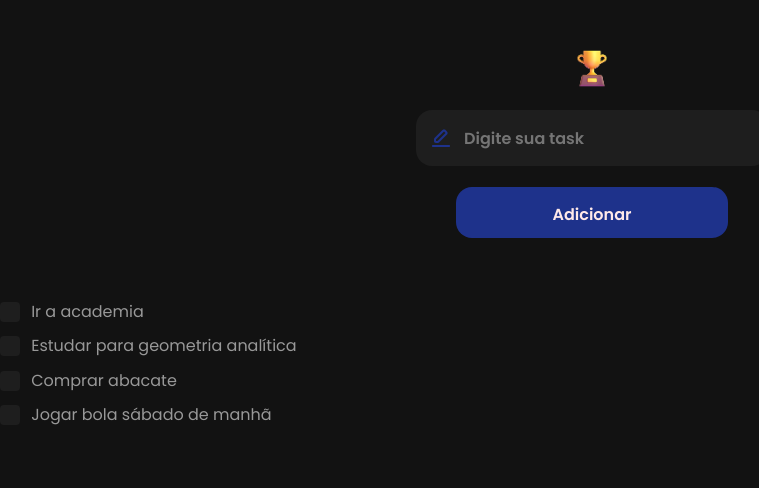
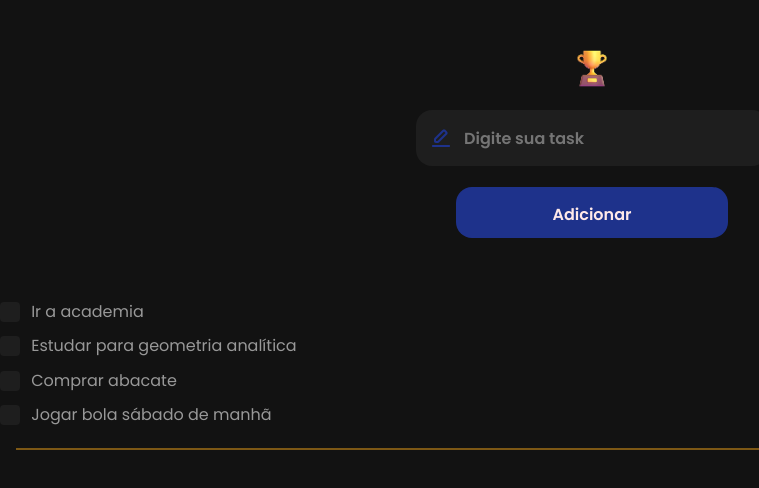
Before and after one commit to PeedroHG/ToDoList, a Vue app in the folder front-end/: page / in a window 1280 px wide. Shown: the top 488 px of the page, without its empty margins (48-807 px from the left). Built offline with nearby package versions, Linux system fonts and the light colour scheme.

Commit message:
Feito componente Linha

```diff
--- a/front-end/src/assets/main.css
+++ b/front-end/src/assets/main.css
@@ -7,6 +7,8 @@
   --branco-input: rgba(255, 255, 255, 0.34);
   --fundo-input: rgba(135, 135, 140, 0.1);
   --azul: rgba(30, 50, 139, 1);
+  --amarelo: rgba(242, 187, 19, 1);
+  --amarelo-linha: rgba(217, 149, 24, 0.54);
   --font: 'Poppins', sans-serif;
 }
 
--- a/front-end/src/components/ConteudoPrincipal.vue
+++ b/front-end/src/components/ConteudoPrincipal.vue
@@ -1,5 +1,7 @@
 <script lang="ts">
 import ItemLista from './ItemLista.vue'
+import Linha from './Linha.vue';
+
 export default {
   data() {
     return {
@@ -8,6 +10,7 @@ export default {
   },
   components: {
     ItemLista,
+    Linha
   },
 }
 </script>
@@ -18,6 +21,7 @@ export default {
       <ItemLista v-for="task in tasks" :task="task" :key="task"></ItemLista>
     </ul>
   </section>
+  <Linha cor="amarelo"></Linha>
 </template>
 
 <style scoped>
--- /dev/null
+++ b/front-end/src/components/Linha.vue
@@ -0,0 +1,33 @@
+<script lang="ts">
+import { defineComponent, type PropType } from 'vue'
+
+type Cor = 'azul' | 'amarelo'
+
+export default defineComponent({
+  props: {
+    cor: {
+      type: String as PropType<Cor>,
+      required: true,
+    },
+  },
+})
+</script>
+
+<template>
+  <hr :class="['linha', cor]" />
+</template>
+
+<style scoped>
+.linha {
+  border: 0;
+  margin: 0.5rem 4rem;
+}
+
+.azul {
+  border-top: 2px solid var(--azul); /* Estilo para a cor azul */
+}
+
+.amarelo {
+  border-top: 2px solid var(--amarelo-linha); /* Estilo para a cor laranja */
+}
+</style>
```
